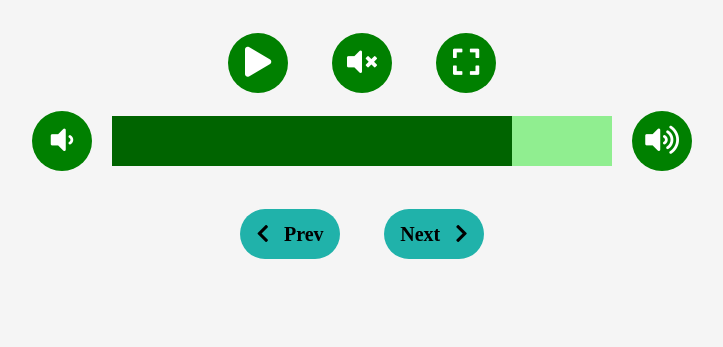
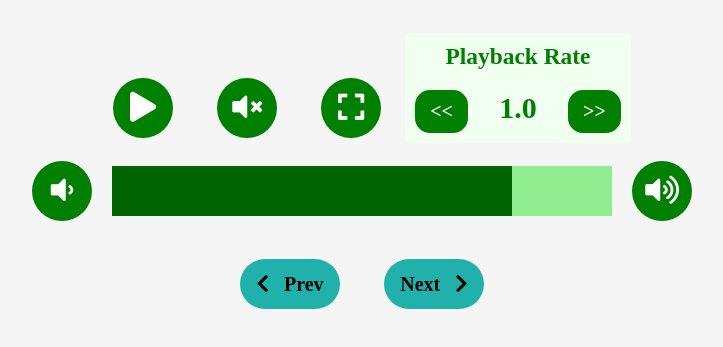
Before and after one commit to arjunrvan/Day8, a plain HTML site: page index.html in a window 1280 px wide. Shown: the part 379-726 px from the top of the page, without its empty margins (278-1001 px from the left). Drawn offline with Linux system fonts and the light colour scheme.

Commit message:
update features

```diff
--- a/index.html
+++ b/index.html
@@ -23,9 +23,17 @@
                     <i class="fas fa-play"></i>
                 </div>
 
-                <div id="mute-btn" class="vid-btn" onclick="muteVol()"><i class="fas fa-volume-mute"></i></div>
+                <div id="mute-btn" class="vid-btn" onclick="muteVol()" ><i class="fas fa-volume-mute"></i></div>
 
                 <div id="fs-btn" class="vid-btn" onclick="fsMode()"><i class="fas fa-expand"></i></div>
+
+                <div id="playback">
+                    <h3>Playback Rate</h3>
+                    <br/>
+                    <div id="pb-btn" onclick="pbMode(1)"><<</div>
+                    <p id="pbRate">1.0</p>
+                    <div id="pb-btn" onclick="pbMode(2)">>></div>
+                </div>
 
             </div>
 
@@ -36,6 +44,19 @@
                 <div id="vol-bar">
                     <div id="vol-left"></div>
                 </div>
+
+                <!-- <div id="vol-bar2">
+                    <div class="bar1" style="height: 10%;" id="white-bar"></div>
+                    <div class="bar2" style="height: 20%;" id="white-bar"></div>
+                    <div class="bar3" style="height: 30%;"id="white-bar"></div>
+                    <div class="bar4" style="height: 40%;"id="white-bar"></div>
+                    <div class="bar5" style="height: 50%;"id="white-bar"></div>
+                    <div class="bar6" style="height: 60%;"id="white-bar"></div>
+                    <div class="bar7" style="height: 70%;"id="white-bar"></div>
+                    <div class="bar8" style="height: 80%;"id="white-bar"></div>
+                    <div class="bar9" style="height: 90%;"id="white-bar"></div>
+                    <div class="bar10" style="height: 100%;"id="white-bar"></div>
+                </div> -->
 
                 <div class="vid-btn" onclick="updateVol(0.1)"><i class="fas fa-volume-up"></i></div>
             </div>
--- a/script.js
+++ b/script.js
@@ -5,6 +5,10 @@ var isPlay = false;
 var isMute = false;
 
 var vidSelect = 1;
+
+var pbSelect = 1;
+
+// var uBar = 10;
 
 function updateVol (num) {
     vol += num;
@@ -15,12 +19,25 @@ function updateVol (num) {
         vol = 0;
     }
 
-    console.log(vol);
+    // console.log(vol);
     // update video element
     video.volume = vol;
 
     document.getElementById('vol-left').style.width = (vol*500) + 'px';
 
+    // uBar += (num*10);
+
+    // if (uBar > 10) {
+    //     uBar = 10;
+    // } else if (uBar < 1) {
+    //     uBar = 1;
+    // }
+
+    // for (i = uBar; i > 0; i--) {
+    //     console.log('bar'+i);
+    //     document.getElementsByClassName('bar'+i).style.width = '40px';
+
+    // }
 }
 
 function playAlt () {
@@ -66,13 +83,14 @@ function vidSwap (btnName) {
         vidSelect += 1;
     }
 
-    // Ensure videos are between the 3 selected
+    // Ensure videoSelect is between 1-3
     if (vidSelect > 3) {
         vidSelect = 1;
     } else if (vidSelect < 1) {
         vidSelect = 3;
     }
 
+    // Assign video to number
     if (vidSelect == 1) {
         video.src = 'movie.mp4';
     } else if (vidSelect == 2) {
@@ -81,3 +99,23 @@ function vidSwap (btnName) {
         video.src = 'movie3.mp4';
     }
 }
+
+function pbMode (btnName) {
+
+    // Check if reduce or increase is pressed
+    if (btnName == 1) {
+        pbSelect -= 0.25;
+    } else if (btnName == 2) {
+        pbSelect += 0.25;
+    }
+
+    // Ensure pbSelect is between 0-3
+    if (pbSelect > 3) {
+        pbSelect = 3;
+    } else if (pbSelect < 0) {
+        pbSelect = 0;
+    }
+
+    video.playbackRate = pbSelect;
+    document.getElementById('pbRate').innerHTML = pbSelect;
+}
--- a/styles.css
+++ b/styles.css
@@ -21,8 +21,25 @@ html, body {
     font-size: 50px;
 }
 
-#mute-btn, #switch-btn, #fs-btn {
+#mute-btn, #switch-btn, #fs-btn, #playback, #playback h3, #playback p, #playback div {
     display: inline-block;
+}
+
+#playback >* {
+    margin: 10px;
+}
+
+#playback {
+    font-size: 20px;
+    font-weight: 900;
+    color: green;
+    background-color: honeydew;
+}
+
+#playback p {
+    font-size: 30px;
+    color: green;
+    width: 50px;
 }
 
 .vid-btn {
@@ -39,10 +56,17 @@ html, body {
     margin: 0 20px;
 }
 
-.vid-btn:hover, #alt-button:hover {
+.vid-btn:hover, #alt-button:hover, #pb-btn:hover {
     box-shadow: 2px 2px 10px rgba(0,0,0,0.5);
     cursor: grab;
     transform: scale(1.2);
+}
+
+#pb-btn {
+    padding: 10px 15px;
+    border-radius: 15px;
+    background-color: green;
+    color: white;
 }
 
 #alt-button {
@@ -92,3 +116,16 @@ html, body {
     background-color: darkgreen;
     /* display: inline-block; */
 }
+
+#vol-bar2 {
+    width: 250px;
+    height: 100px;
+    background-color: lightgreen;
+}
+
+#white-bar {
+    width: 20px;
+    background-color: darkgreen;
+    display: inline-block;
+    margin: 0px;
+}
```
